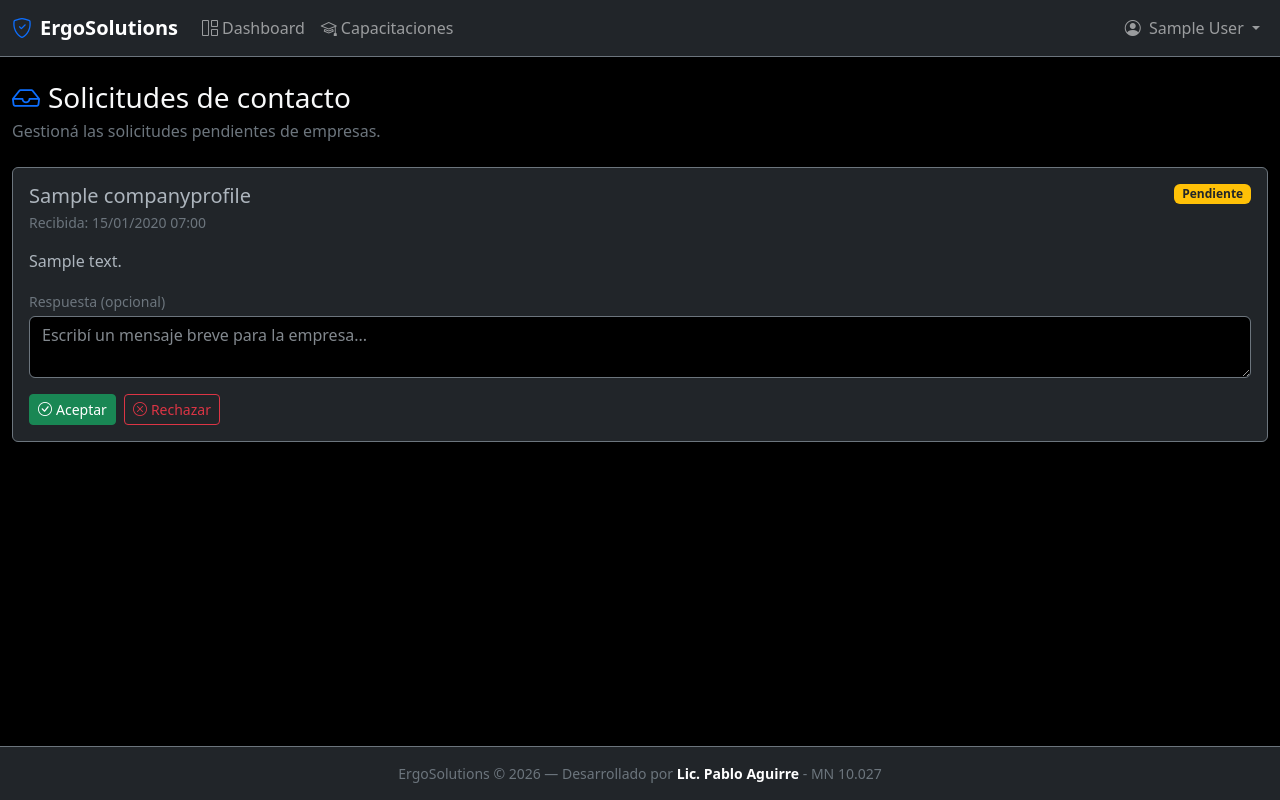
After one commit to praguirre/ergocapacitacion, a Django app: page /dashboard/solicitudes-contacto/ in a window 1280 px wide. The commit adds this page. Run offline with Django 5.2, Linux system fonts and the light colour scheme; a user stored in the database is signed in; tables that the repository leaves empty hold one stand-in row (values such as "Sample post"); parts of the project's set-up code (start-up, migrations or seed data) failed here and were passed over; some libraries are stand-ins or nearby versions.

Commit message:
Commit 47: Solicitudes de contacto empresa-profesional
- Modelo ContactRequest con status y constraint de unicidad
- Vista send_contact_request para empresas
- Vista my_contact_requests para profesionales
- Vista respond_contact_request (aceptar/rechazar)
- Migración aplicada

```diff
--- a/apps/company/models.py
+++ b/apps/company/models.py
@@ -288,3 +288,52 @@ class AgendaEvent(models.Model):
     def is_overdue(self):
         from django.utils import timezone
         return self.status == self.EventStatus.PENDING and self.due_at < timezone.now()
+
+
+class ContactRequest(models.Model):
+    """Solicitud de contacto de empresa a profesional."""
+
+    class RequestStatus(models.TextChoices):
+        PENDING = 'pending', 'Pendiente'
+        ACCEPTED = 'accepted', 'Aceptada'
+        REJECTED = 'rejected', 'Rechazada'
+        CANCELLED = 'cancelled', 'Cancelada'
+
+    company = models.ForeignKey(
+        CompanyProfile, on_delete=models.CASCADE,
+        related_name='contact_requests_sent', verbose_name='Empresa',
+    )
+    professional = models.ForeignKey(
+        settings.AUTH_USER_MODEL, on_delete=models.CASCADE,
+        related_name='contact_requests_received', verbose_name='Profesional',
+        limit_choices_to={'user_type': 'professional'},
+    )
+    message = models.TextField(
+        verbose_name='Mensaje',
+        help_text='Mensaje de presentación de la empresa al profesional.',
+    )
+    status = models.CharField(
+        max_length=20, choices=RequestStatus.choices,
+        default=RequestStatus.PENDING, verbose_name='Estado',
+    )
+    response_message = models.TextField(
+        blank=True, default='',
+        verbose_name='Respuesta del profesional',
+    )
+    created_at = models.DateTimeField(auto_now_add=True)
+    responded_at = models.DateTimeField(null=True, blank=True)
+
+    class Meta:
+        verbose_name = 'Solicitud de contacto'
+        verbose_name_plural = 'Solicitudes de contacto'
+        ordering = ['-created_at']
+        constraints = [
+            models.UniqueConstraint(
+                fields=['company', 'professional'],
+                condition=models.Q(status='pending'),
+                name='uq_pending_contact_request',
+            ),
+        ]
+
+    def __str__(self):
+        return f"{self.company.display_name} → {self.professional.display_name} ({self.status})"
--- a/apps/company/urls.py
+++ b/apps/company/urls.py
@@ -22,4 +22,5 @@ urlpatterns = [
     path('agenda/<int:event_id>/completar/', views.agenda_complete, name='agenda_complete'),
     # --- Directorio ---
     path('directorio/', views.directorio_profesionales, name='directorio'),
+    path('directorio/<int:professional_id>/contactar/', views.send_contact_request, name='send_contact_request'),
 ]
--- a/apps/dashboard/urls.py
+++ b/apps/dashboard/urls.py
@@ -21,5 +21,7 @@ urlpatterns = [
     # Empresa (Etapa 3, Commit 36)
     # =========================================================================
     path('empresa/', include('apps.company.urls')),
+    path('solicitudes-contacto/', views.my_contact_requests, name='my_contact_requests'),
+    path('solicitudes-contacto/<int:request_id>/responder/', views.respond_contact_request, name='respond_contact_request'),
     path('perfil/', views.profile, name='profile'),
 ]
--- a/apps/dashboard/views.py
+++ b/apps/dashboard/views.py
@@ -14,7 +14,7 @@ from django.utils import timezone
 from django.views.decorators.http import require_POST
 
 from apps.accounts.decorators import backoffice_required, professional_required
-from apps.company.models import CompanyProfile
+from apps.company.models import CompanyProfile, ContactRequest
 from apps.presencial.models import PresencialSession
 from apps.training.models import CapacitacionLink, LinkShareLog, TrainingModule
 
@@ -368,3 +368,44 @@ def _company_profile_view(request):
         "company_profile": cp,
         "stats": {"links": links_count},
     })
+
+
+@professional_required
+def my_contact_requests(request):
+    """Profesional ve solicitudes pendientes."""
+    pending_requests = ContactRequest.objects.filter(
+        professional=request.user,
+        status=ContactRequest.RequestStatus.PENDING,
+    ).select_related('company').order_by('-created_at')
+
+    return render(request, "dashboard/my_contact_requests.html", {
+        "pending_requests": pending_requests,
+    })
+
+
+@professional_required
+def respond_contact_request(request, request_id):
+    """Profesional acepta o rechaza solicitud."""
+    contact_request = get_object_or_404(
+        ContactRequest,
+        id=request_id,
+        professional=request.user,
+        status=ContactRequest.RequestStatus.PENDING,
+    )
+
+    if request.method != "POST":
+        messages.error(request, "Método no permitido para responder solicitud.")
+        return redirect("dashboard:my_contact_requests")
+
+    response_action = request.POST.get("response_action", "").strip().lower()
+    if response_action not in {"accepted", "rejected"}:
+        messages.error(request, "Respuesta inválida.")
+        return redirect("dashboard:my_contact_requests")
+
+    contact_request.status = response_action
+    contact_request.responded_at = timezone.now()
+    contact_request.response_message = request.POST.get("response_message", "").strip()
+    contact_request.save(update_fields=["status", "responded_at", "response_message"])
+
+    messages.success(request, "Solicitud respondida correctamente.")
+    return redirect("dashboard:my_contact_requests")
--- /dev/null
+++ b/templates/dashboard/my_contact_requests.html
@@ -0,0 +1,61 @@
+{% extends "base_dashboard.html" %}
+
+{% block title %}Solicitudes de contacto - ErgoSolutions{% endblock %}
+
+{% block content %}
+<div class="container-fluid py-4">
+    <div class="row mb-4">
+        <div class="col">
+            <h3 class="mb-1">
+                <i class="bi bi-inbox me-2 text-primary"></i>Solicitudes de contacto
+            </h3>
+            <p class="text-secondary mb-0">Gestioná las solicitudes pendientes de empresas.</p>
+        </div>
+    </div>
+
+    <div class="row g-3">
+        {% for req in pending_requests %}
+        <div class="col-12">
+            <div class="card bg-dark border-secondary">
+                <div class="card-body">
+                    <div class="d-flex justify-content-between align-items-start mb-3">
+                        <div>
+                            <h5 class="mb-1">{{ req.company.display_name }}</h5>
+                            <p class="text-secondary small mb-0">Recibida: {{ req.created_at|date:"d/m/Y H:i" }}</p>
+                        </div>
+                        <span class="badge bg-warning text-dark">{{ req.get_status_display }}</span>
+                    </div>
+                    <p class="mb-3">{{ req.message }}</p>
+                    <form method="post" action="{% url 'dashboard:respond_contact_request' req.id %}">
+                        {% csrf_token %}
+                        <div class="mb-3">
+                            <label class="form-label text-secondary small mb-1">Respuesta (opcional)</label>
+                            <textarea name="response_message" rows="2"
+                                      class="form-control bg-black text-light border-secondary"
+                                      placeholder="Escribí un mensaje breve para la empresa..."></textarea>
+                        </div>
+                        <div class="d-flex gap-2">
+                            <button type="submit" name="response_action" value="accepted" class="btn btn-success btn-sm">
+                                <i class="bi bi-check-circle me-1"></i>Aceptar
+                            </button>
+                            <button type="submit" name="response_action" value="rejected" class="btn btn-outline-danger btn-sm">
+                                <i class="bi bi-x-circle me-1"></i>Rechazar
+                            </button>
+                        </div>
+                    </form>
+                </div>
+            </div>
+        </div>
+        {% empty %}
+        <div class="col-12">
+            <div class="card bg-dark border-secondary">
+                <div class="card-body text-center py-5">
+                    <i class="bi bi-check2-all display-6 text-secondary d-block mb-3"></i>
+                    <p class="text-secondary mb-0">No tenés solicitudes de contacto pendientes.</p>
+                </div>
+            </div>
+        </div>
+        {% endfor %}
+    </div>
+</div>
+{% endblock %}
```
Also changed, not shown: apps/company/views.py (+44 -1 lines), templates/company/directorio.html (+8 -1 lines), README.md, apps/company/migrations/0004_create_contact_request.py (added).
